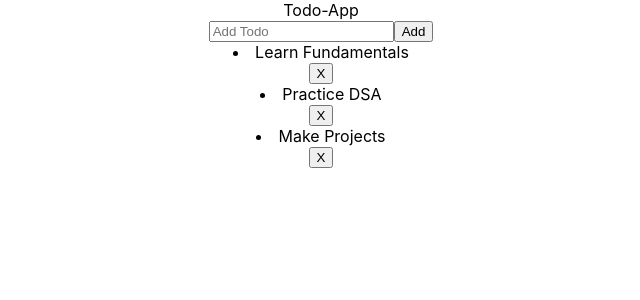
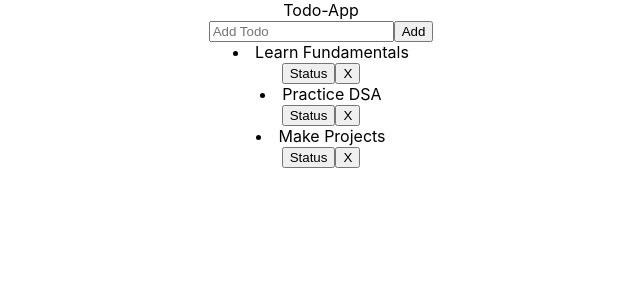
Before and after one commit to pesto-students/p3-ashish-Salmanz18, a React (Create React App) app in the folder Week-9/todo-app/: page / in a window 1280 px wide. Shown: the top 300 px of the page, without its empty margins (319-959 px from the left). Built offline with nearby package versions, Linux system fonts and the light colour scheme.

Commit message:
Added Todo-Status feature

```diff
--- a/Week-9/todo-app/src/App.js
+++ b/Week-9/todo-app/src/App.js
@@ -21,6 +21,14 @@ function App() {
         setTodoItems(newTodoList);
     };
 
+    const completeTodoItem = (index) => {
+        const newTodoList = [...todoItems];
+        newTodoList[index].completed === false
+            ? (newTodoList[index].completed = true)
+            : (newTodoList[index].completed = false);
+        setTodoItems(newTodoList);
+    };
+
     return (
         <div className='App'>
             Todo-App
@@ -31,6 +39,7 @@ function App() {
                     index={index}
                     item={item}
                     deleteTodoItem={deleteTodoItem}
+                    completeTodoItem={completeTodoItem}
                 />
             ))}
         </div>
--- a/Week-9/todo-app/src/components/TodoList.js
+++ b/Week-9/todo-app/src/components/TodoList.js
@@ -1,10 +1,19 @@
 import React from 'react';
 
-const TodoList = ({ item, index, deleteTodoItem }) => {
+const TodoList = ({ item, index, deleteTodoItem, completeTodoItem }) => {
     return (
         <div className='todo-list'>
-            <li>{item.task}</li>
-            <button onClick={() => deleteTodoItem(index)}>X</button>
+            <li
+                style={{
+                    textDecoration: item.completed ? 'line-through' : '',
+                }}>
+                {item.task}
+            </li>
+
+            <div>
+                <button onClick={() => completeTodoItem(index)}>Status</button>
+                <button onClick={() => deleteTodoItem(index)}>X</button>
+            </div>
         </div>
     );
 };
```
